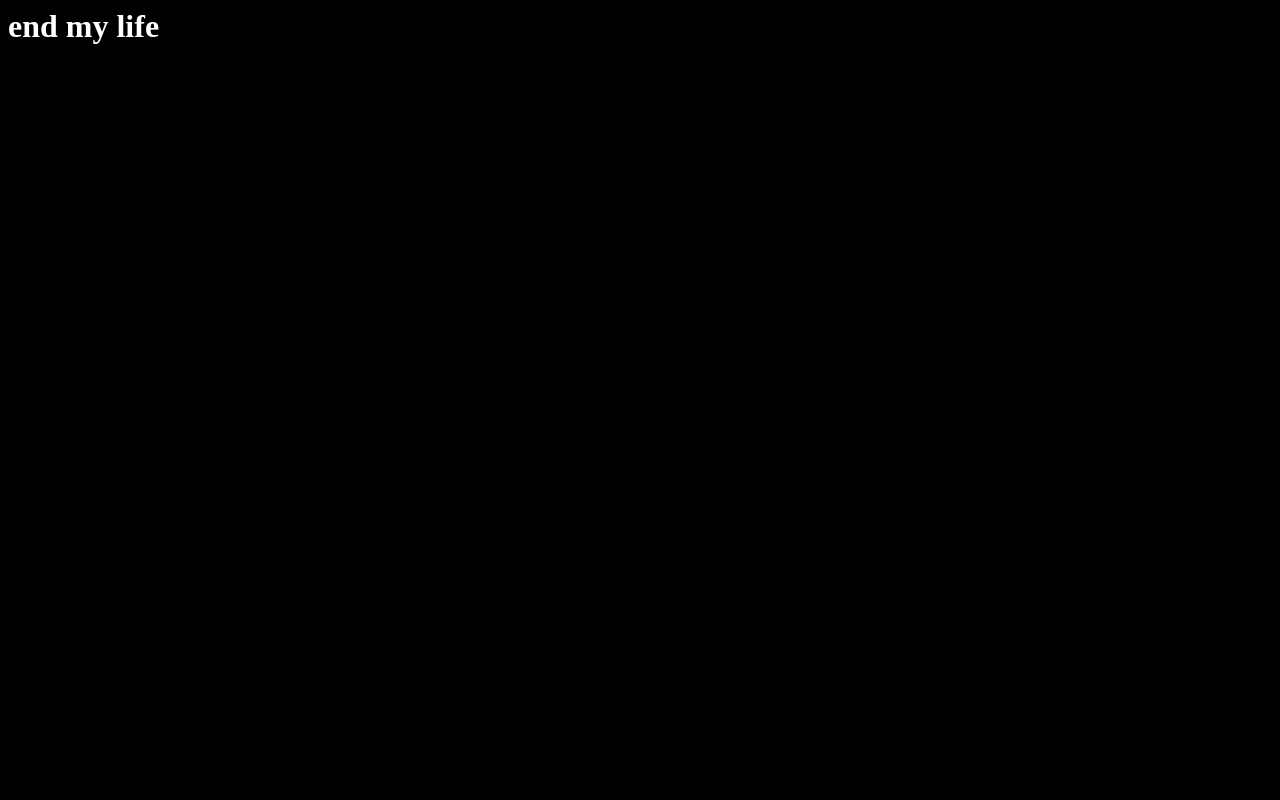
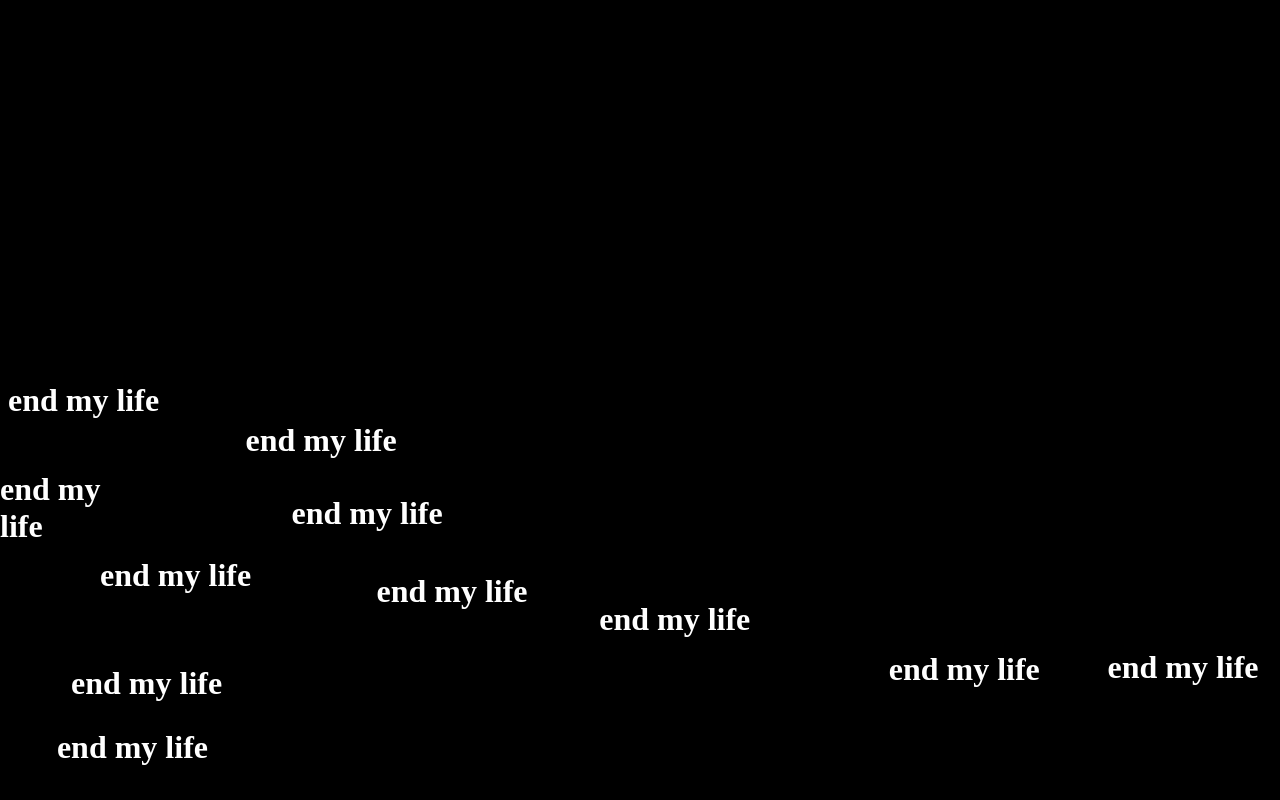
Before and after one commit to lemiesz/crippilinganxiety, a plain HTML site: page index.html in a window 1280 px wide. Drawn offline with Linux system fonts and the light colour scheme.

```diff
--- /dev/null
+++ b/app.js
@@ -0,0 +1,22 @@
+window.onload = function() {
+	var element = document.getElementById("para1");
+	var body = document.body;
+	console.log(body)
+	console.log(element)
+
+	var width = body.offsetWidth;
+	var height = body.offsetHeight;
+
+
+		window.setInterval(function(){
+			var newElement = document.createElement("H1");
+			newElement.innerHTML = "end my life";
+			newElement.className = "sadText";
+			newElement.style.position = "absolute";
+			// newElement.style.position = "absolute";
+			newElement.style.right = (Math.random() * width);
+			newElement.style.top = (Math.random() * height);
+			body.appendChild(newElement);
+		}, 500);
+
+}
--- a/index.html
+++ b/index.html
@@ -1,12 +1,13 @@
 <html>
 <head>
 	<link rel="stylesheet" href="style.css" type="text/css">
+	<script src="app.js" type="text/javascript"></script>
 </head>
 <body class="main">
 	<audio autoplay="true" autoplay="autoplay">
 	 	<source src="irr.mp3" type="audio/mpeg">
 	</audio>
-	<h1 class="sadText">
+	<h1 id="para1" class="sadText">
 		end my life
 	</h1>
 </body>
--- a/style.css
+++ b/style.css
@@ -1,5 +1,7 @@
 .main {
+	display: flex;
 	background: black;
+	align-items: center;
 }
 
 .sadText {
```
